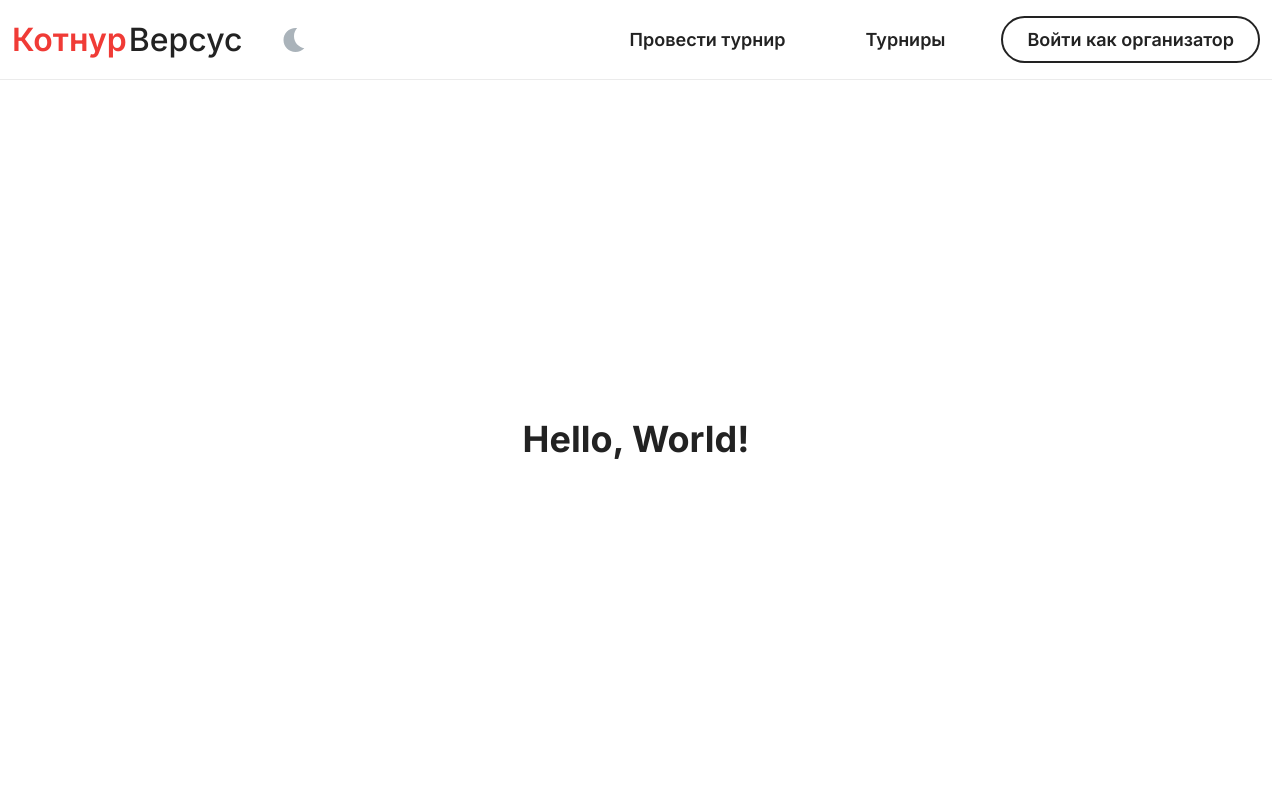
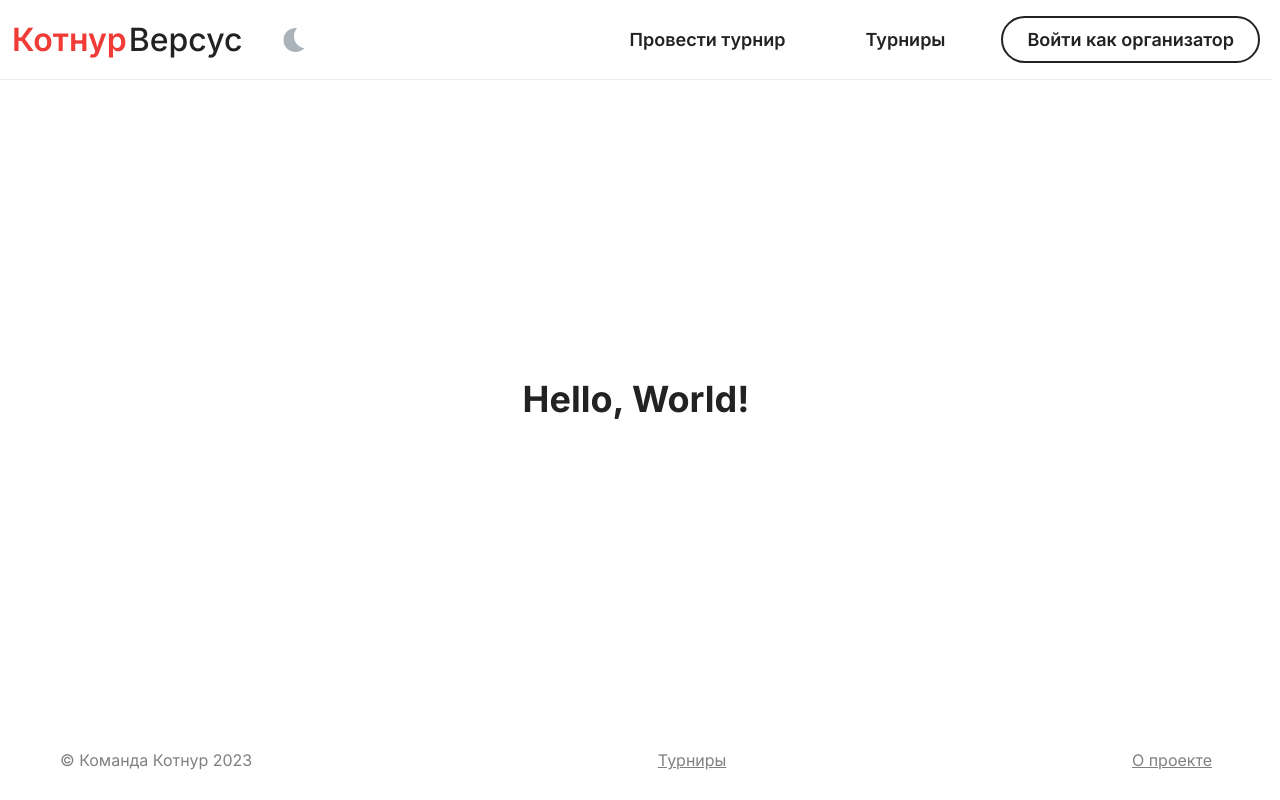
Before and after one commit to scryptan/kotnurversus, a React (Vite) app in the folder frontend/: page / in a window 1280 px wide. Built offline with nearby package versions, Linux system fonts and the light colour scheme.

Commit message:
create footer component

```diff
--- /dev/null
+++ b/frontend/src/components/PageLayout/Footer.tsx
@@ -0,0 +1,33 @@
+import { Box, HStack, LinkProps, Text } from "@chakra-ui/react";
+import BaseLink from "~/components/Link";
+
+const Footer = () => (
+  <Box minH="80px">
+    <HStack
+      mx="auto"
+      maxW="1248px"
+      px={12}
+      h="full"
+      spacing={8}
+      justify="space-between"
+    >
+      <Text color="#808080">© Команда Котнур 2023</Text>
+      <Link href="/">Турниры</Link>
+      <Link href="/">О проекте</Link>
+    </HStack>
+  </Box>
+);
+
+const Link = (props: LinkProps) => (
+  <BaseLink
+    color="#808080"
+    textDecoration="underline"
+    _hover={{
+      color: "text.light.main",
+      _dark: { color: "text.dark.main" },
+    }}
+    {...props}
+  />
+);
+
+export default Footer;
--- a/frontend/src/components/PageLayout/Header.tsx
+++ b/frontend/src/components/PageLayout/Header.tsx
@@ -6,7 +6,7 @@ import {
   Text,
   useColorMode,
 } from "@chakra-ui/react";
-import Link from "~/components/Link";
+import BaseLink from "~/components/Link";
 import paths from "~/pages/paths";
 import ColorModeButton from "../ColorModeButton";
 
@@ -24,32 +24,32 @@ const Header = () => {
         <Logo />
         <ColorModeButton />
         <Spacer />
-        <NavLink href="/">Провести турнир</NavLink>
-        <NavLink href="/">Турниры</NavLink>
-        <NavLink border="2px solid" href="/">
+        <Link href="/">Провести турнир</Link>
+        <Link href="/">Турниры</Link>
+        <Link border="2px solid" href="/">
           Войти как организатор
-        </NavLink>
+        </Link>
       </HStack>
     </Box>
   );
 };
 
 const Logo = () => (
-  <Link href={paths.main.path} _hover={{ transform: "translateY(5%)" }}>
+  <BaseLink href={paths.main.path} _hover={{ transform: "translateY(5%)" }}>
     <Text as="span" color="secondary" fontSize="32px" fontWeight="semibold">
       Котнур
     </Text>
     <Text ml={0.5} as="span" fontSize="32px" fontWeight="medium">
       Версус
     </Text>
-  </Link>
+  </BaseLink>
 );
 
-const NavLink = (props: LinkProps) => {
+const Link = (props: LinkProps) => {
   const { colorMode } = useColorMode();
 
   return (
-    <Link
+    <BaseLink
       {...props}
       px={6}
       py={2}
--- a/frontend/src/components/PageLayout/index.tsx
+++ b/frontend/src/components/PageLayout/index.tsx
@@ -1,5 +1,6 @@
 import { Center, Flex, Spinner } from "@chakra-ui/react";
 import { ReactNode, Suspense } from "react";
+import Footer from "./Footer";
 import Header from "./Header";
 
 type Props = {
@@ -13,6 +14,7 @@ const PageLayout = ({ children }: Props) => (
       fallback={<Center flex={1} children={<Spinner size="lg" />} />}
       children={children}
     />
+    <Footer />
   </Flex>
 );
 
```
